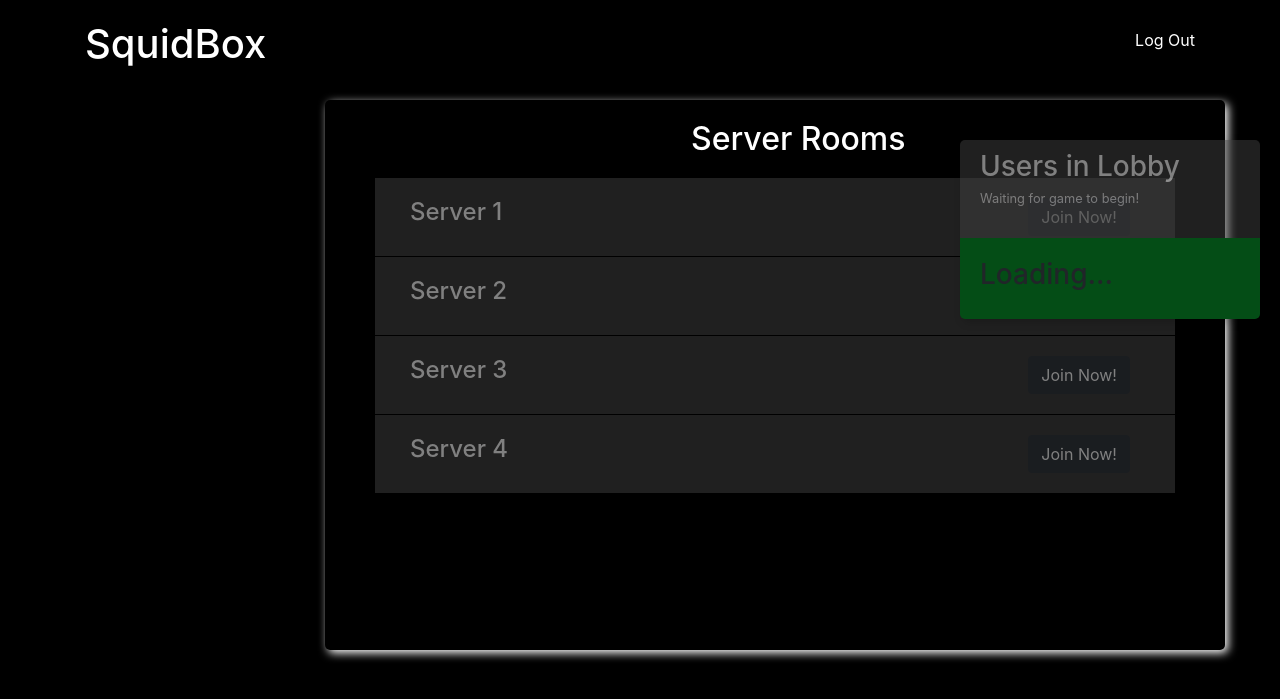
After one commit to HV-2022-Team-Rocket/squidbox, a PHP site: page /lobby.html in a window 1280 px wide. The commit adds this page. Shown: the top 699 px of the page. Run offline with PHP 8.4, Linux system fonts and the light colour scheme.

Commit message:
adding lobby css/html

```diff
--- /dev/null
+++ b/public/lobby.html
@@ -0,0 +1,65 @@
+<!DOCTYPE html>
+<html>
+    <head>
+        <meta charset="utf-8">
+        <meta http-equiv="X-UA-Compatible" content="IE=edge">
+        <title></title>
+        <meta name="description" content="">
+        <meta name="viewport" content="width=device-width, initial-scale=1">
+        <link rel="stylesheet" href="styles/style.css">
+        <link rel="stylesheet" href="https://stackpath.bootstrapcdn.com/bootstrap/4.3.1/css/bootstrap.min.css" integrity="sha384-ggOyR0iXCbMQv3Xipma34MD+dH/1fQ784/j6cY/iJTQUOhcWr7x9JvoRxT2MZw1T" crossorigin="anonymous">
+    </head>
+    <body class="description">
+        <nav class="nav">
+          <div class="container">
+            <h1 class="logo"><a href="./dashboard">SquidBox</a></h1>
+            <ul>
+              <li><a href="#home">Log Out</a></li>
+            </ul>
+          </div>
+        </nav>
+
+        <div class="server_container">
+          <div class="container">
+          <div class="col-12">
+          <header class="server_header">
+            <h2>Server Rooms</h2>
+          </header>
+           </div>
+           <div class="col-12">
+          <ul id="server_rooms" class="open_servers">
+          <li>
+            <h4 class="col-10">Server 1</h4>
+            <button type="button" class="btn btn-dark">Join Now!</button>
+          </li>
+          <li>
+            <h4 class="col-10">Server 2</h4>
+            <button type="button" class="btn btn-dark">Join Now!</button>
+          </li>
+          <li>
+            <h4 class="col-10">Server 3</h4>
+            <button type="button" class="btn btn-dark">Join Now!</button>
+          </li>
+          <li>
+            <h4 class="col-10">Server 4</h4>
+            <button type="button" class="btn btn-dark">Join Now!</button>
+          </li>
+          </ul>
+        </div>
+      </div>
+        </div>
+        <div class="lobby_container">
+            <header class="header">
+              <h3 class="lobby_title">Users in Lobby</h3>
+              <small class="subtitle">Waiting for game to begin!</small>
+            </header>
+
+            <ul id="result" class="user-list">
+              <li>
+                <h3>Loading...</h3>
+              </li>
+            </ul>
+          </div>
+          <script src="script.js"></script>
+    </body>
+</html>
--- a/public/profile.html
+++ b/public/profile.html
@@ -25,5 +25,6 @@
             </div>
         </div>
     </div>
+
 </body>
 </html>
--- a/public/script.js
+++ b/public/script.js
@@ -8,3 +8,36 @@ function fixNav() {
         nav.classList.remove('active')
     }
 }
+
+const result = document.getElementById('result')
+const filter = document.getElementById('filter')
+const listItems = []
+
+getData()
+
+filter.addEventListener('input', (e) => filterData(e.target.value))
+
+async function getData() {
+    const res = await fetch('https://randomuser.me/api?results=50')
+
+    const { results } = await res.json()
+
+    // Clear result
+    result.innerHTML = ''
+
+    results.forEach(user => {
+        const li = document.createElement('li')
+
+        listItems.push(li)
+
+        li.innerHTML = `
+            <img src="${user.picture.large}" alt="${user.userID}">
+            <div class="user-info">
+                <h4>${user.userID}</h4>
+                <p>${user.rank}</p>
+            </div>
+        `
+
+        result.appendChild(li)
+    })
+}
--- a/public/styles/style.css
+++ b/public/styles/style.css
@@ -167,3 +208,144 @@ body {
 .number3 {
     font-weight: 500
 }
+
+/* lobby css */
+.server_container{
+    border-radius: 5px;
+    box-shadow: 3px 3px 10px white;
+    overflow: hidden;
+    width: 900px;
+    position: relative;
+    display: flex;
+    justify-content: center;
+    top: 100px;
+    height: 550px;
+    left: 325px;
+
+}
+.server_header{
+    padding-top: 20px;
+    color: white;
+    margin-left: 40%;
+}
+
+  .lobby_container {
+    border-radius: 5px;
+    box-shadow: 3px 3px 10px rgba(0, 0, 0, 0.2);
+    overflow: hidden;
+    width: 300px;
+    top: 140px;
+    position: absolute;
+    right: 20px;
+
+  }
+
+  .lobby_title {
+    margin: 0;
+  }
+
+  .subtitle {
+    display: inline-block;
+    margin: 5px 0 20px;
+    opacity: 0.8;
+  }
+
+  .header {
+    background-color: rgb(65, 64, 64);
+    color: #fff;
+    padding: 10px 20px;
+    opacity: 0.5;
+  }
+
+  .header input {
+    background-color: rgba(0, 0, 0, 0.3);
+    border: 0;
+    border-radius: 50px;
+    color: #fff;
+    font-size: 14px;
+    padding: 10px 15px;
+    width: 100%;
+  }
+
+  .header input:focus {
+    outline: none;
+  }
+
+  .open_servers {
+    background-color: rgb(65, 64, 64);
+    list-style-type: none;
+    margin: 20px;
+    padding: 0;
+    max-height: 400px;
+    overflow-y: auto;
+    opacity: 0.5;
+  }
+
+  .open_servers li {
+    display: flex;
+    padding: 20px;
+    color: white;
+  }
+
+
+  .open_servers .user-info {
+    margin-left: 10px;
+  }
+
+  .open_servers .user-info h4 {
+    margin: 0 0 10px;
+    justify-content: space-between;
+  }
+
+  .open_servers .user-info p {
+    font-size: 12px;
+  }
+
+  .open_servers li:not(:last-of-type) {
+    border-bottom: 1px solid black;
+  }
+
+  .open_servers li.hide {
+    display: none;
+  }
+
+  .user-list {
+    background-color: rgb(4, 77, 22);
+    list-style-type: none;
+    margin: 0;
+    padding: 0;
+    max-height: 400px;
+    overflow-y: auto;
+  }
+
+  .user-list li {
+    display: flex;
+    padding: 20px;
+  }
+
+  .user-list img {
+    border-radius: 50%;
+    object-fit: cover;
+    height: 50px;
+    width: 50px;
+  }
+
+  .user-list .user-info {
+    margin-left: 10px;
+  }
+
+  .user-list .user-info h4 {
+    margin: 0 0 10px;
+  }
+
+  .user-list .user-info p {
+    font-size: 12px;
+  }
+
+  .user-list li:not(:last-of-type) {
+    border-bottom: 1px solid black;
+  }
+
+  .user-list li.hide {
+    display: none;
+  }
```
Also changed, not shown: other parts of public/styles/style.css (+45 -4 lines), public/index.html (+16 -5 lines).
